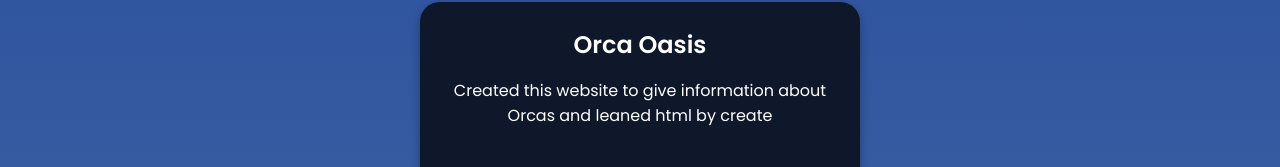
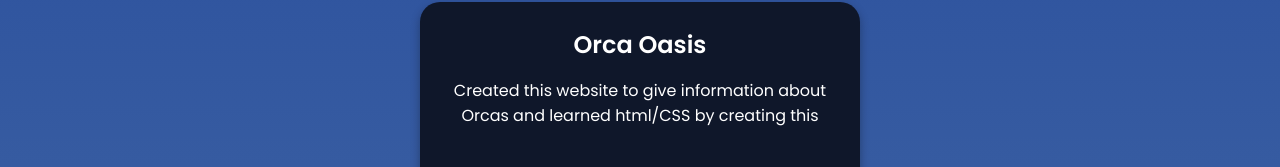
Before and after one commit to Zhang-Charlie/Zhang-Charlie.github.io, a plain HTML site: page index.html in a window 1280 px wide. Shown: the part 1197-1364 px from the top of the page. Drawn offline with Linux system fonts and the light colour scheme.

Commit message:
Fixed spelling

```diff
--- a/index.html
+++ b/index.html
@@ -45,7 +45,7 @@
             <div class="project-card">
                 <div class="project-info">
                     <h3 class="project-title">Orca Oasis</h3>
-                    <p>Created this website to give information about Orcas and leaned html by create <p>
+                    <p>Created this website to give information about Orcas and learned html/CSS by creating this<p>
 
                 </div>
             </div>
```
